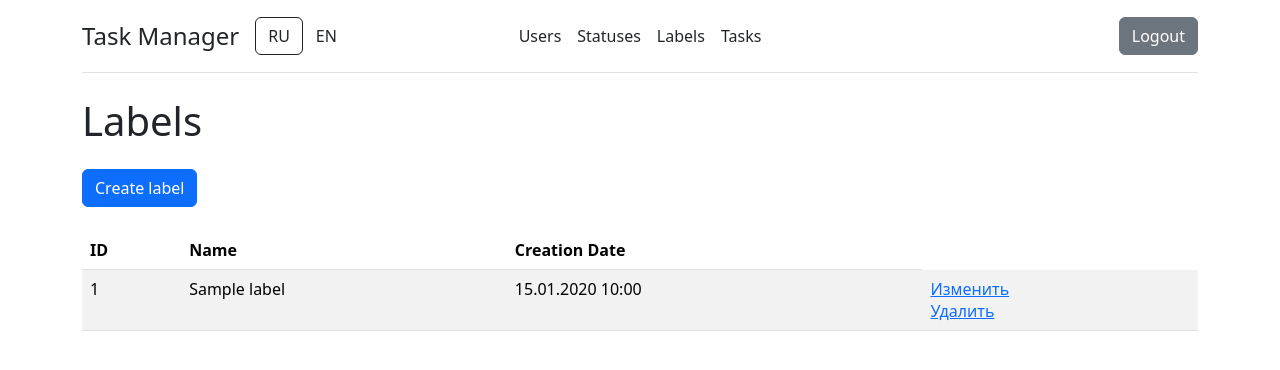
After one commit to Irina-Grebennikova/python-project-52, a Django app: page /labels/ in a window 1280 px wide. The commit adds this page. Shown: the top 370 px of the page. Run offline with Django 5.2, Linux system fonts and the light colour scheme; a user stored in the database is signed in; tables that the repository leaves empty hold one stand-in row (values such as "Sample post"); some libraries are stand-ins or nearby versions.

Commit message:
add task labels

```diff
--- a/task_manager/admin.py
+++ b/task_manager/admin.py
@@ -1,6 +1,7 @@
 from django.contrib import admin
 
-from .models import Status, Task
+from .models import Label, Status, Task
 
+admin.site.register(Label)
 admin.site.register(Status)
 admin.site.register(Task)
--- a/task_manager/forms.py
+++ b/task_manager/forms.py
@@ -2,7 +2,7 @@ from django import forms
 from django.contrib.auth.models import User
 from django.utils.translation import gettext_lazy
 
-from .models import Status
+from .models import Label, Status
 
 
 class TaskFilterForm(forms.Form):
@@ -12,4 +12,7 @@ class TaskFilterForm(forms.Form):
     assignee = forms.ModelChoiceField(
         label=gettext_lazy('Assignee'), queryset=User.objects.all(), required=False
     )
+    label = forms.ModelChoiceField(
+        label=gettext_lazy('Label'), queryset=Label.objects.all(), required=False
+    )
     own_tasks = forms.BooleanField(label=gettext_lazy('Only own tasks'), required=False)
--- a/task_manager/models.py
+++ b/task_manager/models.py
@@ -4,6 +4,14 @@ from django.utils.translation import gettext_lazy
 
 
 class Status(models.Model):
+    name = models.CharField(gettext_lazy('Name'), max_length=100, unique=True, blank=False)
+    created_at = models.DateTimeField(auto_now_add=True)
+
+    def __str__(self):
+        return self.name
+
+
+class Label(models.Model):
     name = models.CharField(gettext_lazy('Name'), max_length=100, unique=True, blank=False)
     created_at = models.DateTimeField(auto_now_add=True)
 
@@ -31,7 +39,15 @@ class Task(models.Model):
         related_name='created_tasks',
         on_delete=models.PROTECT,
     )
+    labels = models.ManyToManyField(
+        Label, verbose_name=gettext_lazy('Labels'), through='LabelTask', blank=True
+    )
     created_at = models.DateTimeField(auto_now_add=True)
 
     def __str__(self):
         return self.name
+
+
+class LabelTask(models.Model):
+    task = models.ForeignKey(Task, on_delete=models.CASCADE)
+    label = models.ForeignKey(Label, on_delete=models.PROTECT)
--- a/task_manager/templates/base.html
+++ b/task_manager/templates/base.html
@@ -49,6 +49,9 @@
                 <a href="{% url 'statuses' %}" class="nav-link px-2 link-dark">{% translate 'Statuses' %}</a>
               </li>
               <li>
+                <a href="{% url 'labels' %}" class="nav-link px-2 link-dark">{% translate 'Labels' %}</a>
+              </li>
+              <li>
                 <a href="{% url 'tasks' %}" class="nav-link px-2 link-dark">{% translate 'Tasks' %}</a>
               </li>
             {% endif %}
--- /dev/null
+++ b/task_manager/templates/labeles.html
@@ -0,0 +1,28 @@
+{% extends "base.html" %}
+{% load i18n %}
+{% block content %}
+  <h1>{% trans 'Labels' %}</h1>
+  <a href="{% url 'label_create' %}" class="btn btn-primary mt-3">{% trans 'Create label' %}</a>
+  <table class="table table-striped mt-4">
+    <thead>
+      <tr>
+        <th>ID</th>
+        <th>{% trans 'Name' %}</th>
+        <th>{% trans 'Creation Date' %}</th>
+      </tr>
+    </thead>
+    <tbody>
+      {% for label in label_list %}
+        <tr>
+          <td>{{ label.id }}</td>
+          <td>{{ label.name }}</td>
+          <td>{{ label.created_at|date:"SHORT_DATETIME_FORMAT" }}</td>
+          <td>
+            <a href="{% url 'label_update' pk=label.id %}" class="d-block">{% trans 'Change' %}</a>
+            <a href="{% url 'label_delete' pk=label.id %}" class="d-block">{% trans 'Delete' %}</a>
+          </td>
+        </tr>
+      {% endfor %}
+    </tbody>
+  </table>
+{% endblock %}
--- a/task_manager/urls.py
+++ b/task_manager/urls.py
@@ -19,6 +19,12 @@ from django.contrib import admin
 from django.urls import include, path
 
 from .views.index_view import IndexView
+from .views.labels import (
+    LabelCreateView,
+    LabelDeleteView,
+    LabelListView,
+    LabelUpdateView,
+)
 from .views.statuses import (
     StatusCreateView,
     StatusDeleteView,
@@ -47,4 +53,8 @@ urlpatterns = [
     path('statuses/create/', StatusCreateView.as_view(), name='status_create'),
     path('statuses/<int:pk>/update/', StatusUpdateView.as_view(), name='status_update'),
     path('statuses/<int:pk>/delete/', StatusDeleteView.as_view(), name='status_delete'),
+    path('labels/', LabelListView.as_view(), name='labels'),
+    path('labels/create/', LabelCreateView.as_view(), name='label_create'),
+    path('labels/<int:pk>/update/', LabelUpdateView.as_view(), name='label_update'),
+    path('labels/<int:pk>/delete/', LabelDeleteView.as_view(), name='label_delete'),
 ]
--- /dev/null
+++ b/task_manager/views/labels.py
@@ -0,0 +1,52 @@
+from django.contrib.auth.mixins import LoginRequiredMixin
+from django.contrib.messages.views import SuccessMessageMixin
+from django.urls import reverse_lazy
+from django.utils.translation import gettext_lazy, pgettext_lazy
+from django.views.generic import CreateView, DeleteView, ListView, UpdateView
+
+from core.mixins import ProtectedDeleteMixin
+
+from ..models import Label
+
+
+class LabelListView(LoginRequiredMixin, ListView):
+    model = Label
+    template_name = 'labeles.html'
+    login_url = reverse_lazy('login')
+
+
+class LabelCreateView(LoginRequiredMixin, SuccessMessageMixin, CreateView):
+    model = Label
+    fields = ('name',)
+    template_name = 'create_entity.html'
+    extra_context = {
+        'entity': pgettext_lazy('create', 'label'),
+    }
+    login_url = reverse_lazy('login')
+    success_url = reverse_lazy('labels')
+    success_message = gettext_lazy('Label successfully created')
+
+
+class LabelUpdateView(LoginRequiredMixin, SuccessMessageMixin, UpdateView):
+    model = Label
+    template_name = 'update_entity.html'
+    extra_context = {
+        'entity': pgettext_lazy('edit', 'label'),
+    }
+    fields = ('name',)
+    login_url = reverse_lazy('login')
+    success_url = reverse_lazy('labels')
+    success_message = gettext_lazy('Label successfully modified')
+
+
+class LabelDeleteView(LoginRequiredMixin, SuccessMessageMixin, ProtectedDeleteMixin, DeleteView):
+    model = Label
+    template_name = 'deletion_confirmation.html'
+    extra_context = {
+        'entity': gettext_lazy('label'),
+        'cancel_url': reverse_lazy('labels'),
+    }
+    login_url = reverse_lazy('login')
+    success_url = reverse_lazy('labels')
+    success_message = gettext_lazy('Label successfully deleted')
+    protected_message = gettext_lazy('The label cannot be deleted because it is in use')
```
Also changed, not shown: task_manager/templates/task.html (+12 -3 lines), task_manager/tests/test_labels.py (added, +86 -0 lines), task_manager/views/tasks.py (+5 -2 lines), locale/ru/LC_MESSAGES/django.po, task_manager/migrations/0005_label_labeltask_task_labels.py (added), 2 other files.
